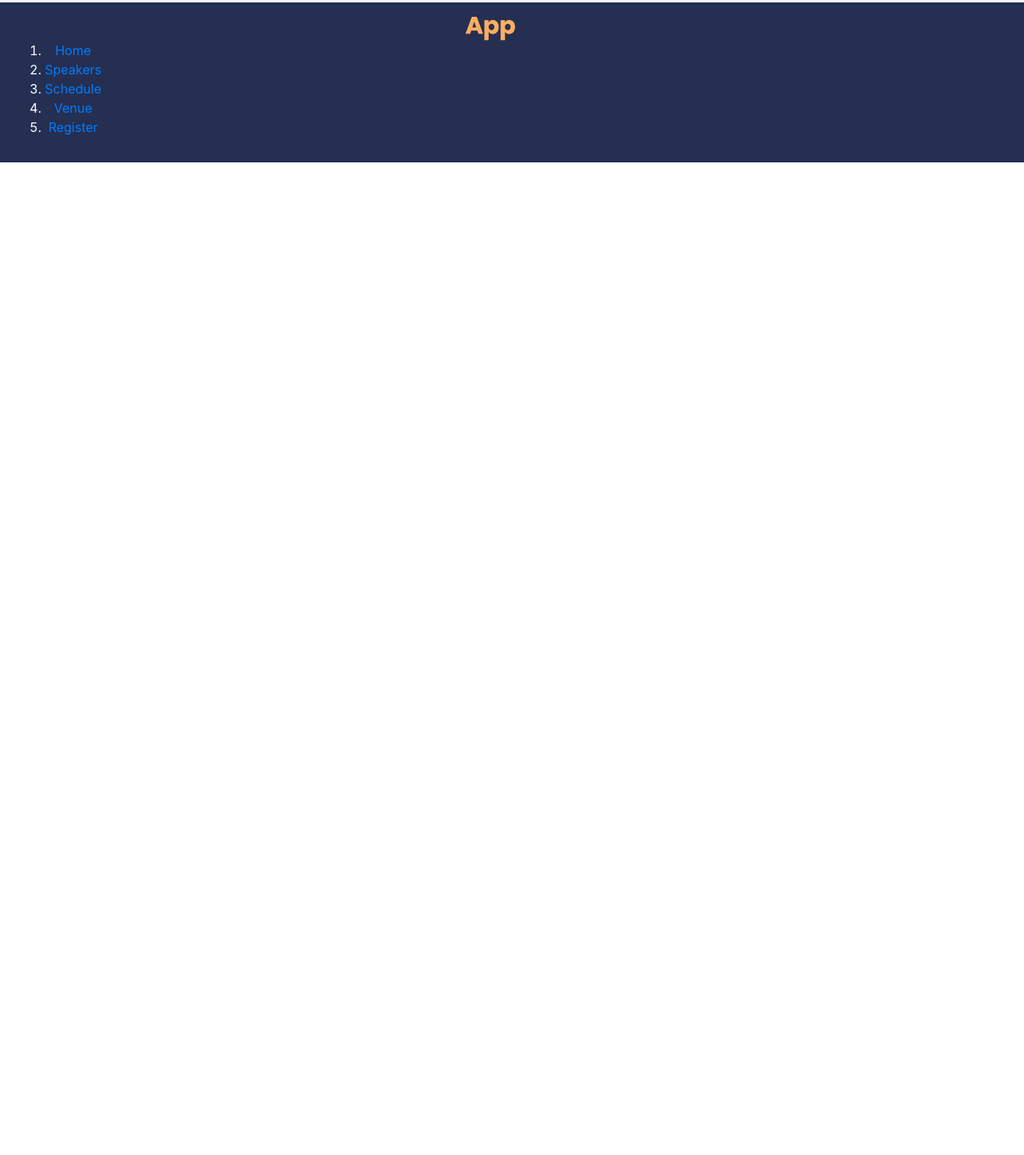
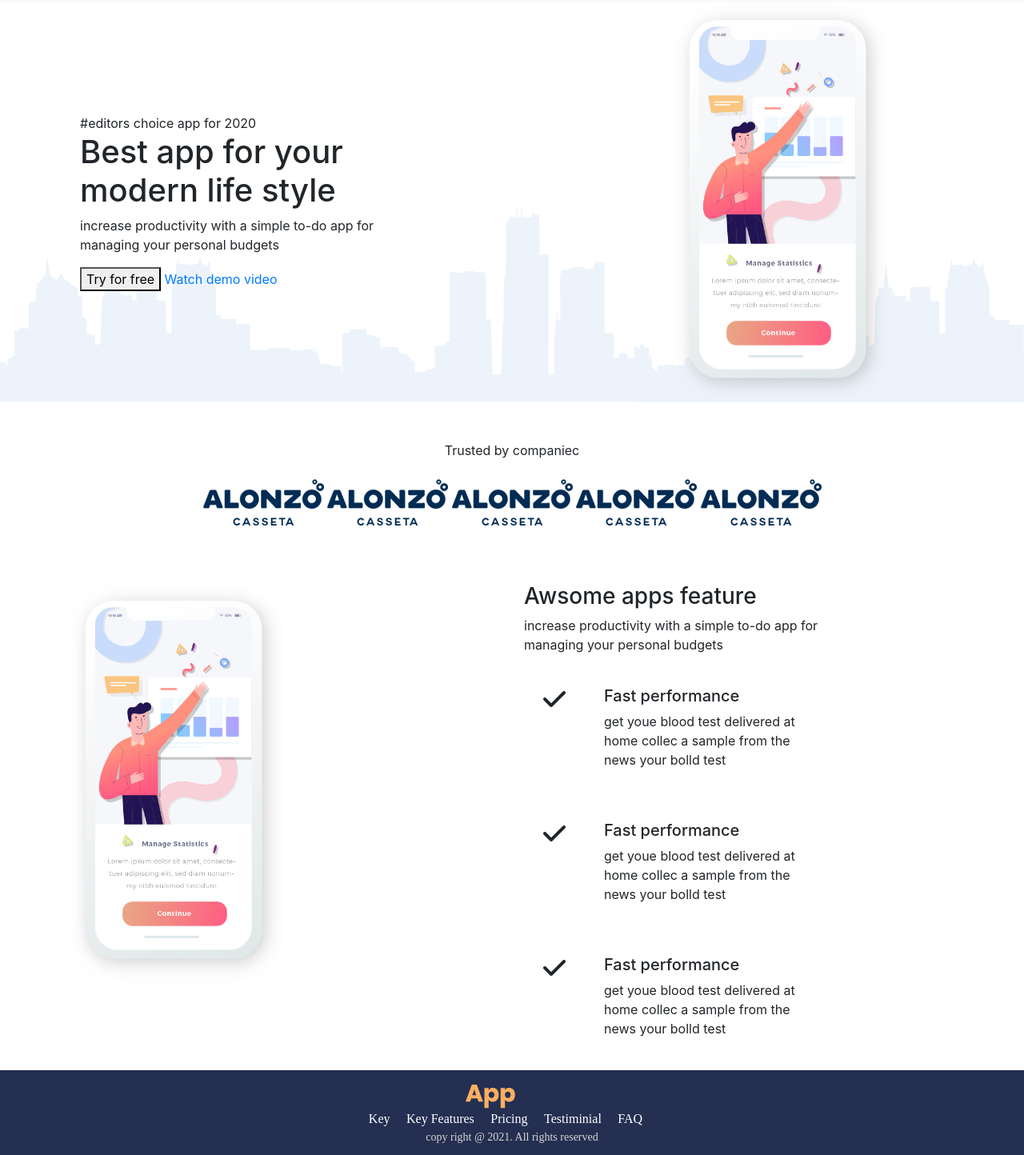
Before and after one commit to Efrana/Practice-bootstrap, a plain HTML site: page index.html in a window 1280 px wide. Shown: the part 56-1500 px from the top of the page at 80% size. Before the commit the page ends 800 px from the top, so only its background shows below. Drawn offline with nearby package versions, Linux system fonts and the light colour scheme.

Commit message:
header section build

```diff
--- a/css/main.css
+++ b/css/main.css
@@ -5,3 +5,22 @@
     background-color: #242f51;
     color: white;
 }
+.f-content{
+    font-size: 16px;
+    font-family: 'Poppins';
+    padding-right: 16px;
+}
+.copy-right{
+    font-size: 14px;
+    font-family: 'Poppins';
+    color: #d8d3d3;
+
+}
+.banner-img{
+    height: 500px;
+}
+#home-section{
+    background: url(../img/header2.png);
+    background-repeat: no-repeat;
+    background-position: bottom;
+}
--- a/index.html
+++ b/index.html
@@ -9,7 +9,8 @@
         Practice
     </title>
     <!-- Bootstrap CSS -->
-	<link rel="stylesheet" href="https://maxcdn.bootstrapcdn.com/bootstrap/4.0.0/css/bootstrap.min.css" integrity="sha384-Gn5384xqQ1aoWXA+058RXPxPg6fy4IWvTNh0E263XmFcJlSAwiGgFAW/dAiS6JXm" crossorigin="anonymous">
+    <link rel="stylesheet" href="https://maxcdn.bootstrapcdn.com/bootstrap/4.0.0/css/bootstrap.min.css"
+        integrity="sha384-Gn5384xqQ1aoWXA+058RXPxPg6fy4IWvTNh0E263XmFcJlSAwiGgFAW/dAiS6JXm" crossorigin="anonymous">
     <link href="https://fonts.googleapis.com/css?family=Open+Sans:300,300i,400,400i,600,600i,700,700i"
         rel="stylesheet" />
     <link rel="stylesheet" href="css/animate.css" />
@@ -24,9 +25,10 @@
     <nav class="navbar navbar-expand-md navbar-light bg-light navbar-custom">
         <div class="container">
             <div class="row">
-              <a href="#" class="navbar-brand"><img src="img/Header.png" class="img-responsive"
-                alt="Logo" /></a>
-                <button class="navbar-toggler" type="button" data-toggle="collapse" data-target="#navbarSupportedContent" aria-controls="navbarSupportedContent" aria-expanded="false" aria-label="Toggle navigation">
+                <a href="#" class="navbar-brand"><img src="img/Header.png" class="img-responsive" alt="Logo" /></a>
+                <button class="navbar-toggler" type="button" data-toggle="collapse"
+                    data-target="#navbarSupportedContent" aria-controls="navbarSupportedContent" aria-expanded="false"
+                    aria-label="Toggle navigation">
                     <span class="navbar-toggler-icon"></span>
                 </button>
                 <div class="collapse navbar-collapse" id="navbarSupportedContent">
@@ -52,24 +54,99 @@
             </div>
         </div>
     </nav>
+    <header id="home-section">
+        <div class="dark-overlay">
+            <div class="home-inner container">
+                <div class="row-h1 d-flex align-items-center">
+                    <div class="col-lg-8 d-none d-lg-block">
+                        <span>#editors choice app for 2020</span>
+                        <h1>Best app for your <br />modern life style</h1>
+                        <p>increase productivity with a simple to-do app for <br/>managing your personal budgets</p>
+                        <button>Try for free</button>
+                        <a href="#">Watch demo video</a>
+                    </div>
+                    <div class="col-lg-4">
+                        <img src="img/Vector Smart Object.png" class="img-responsive banner-img" alt="Logo" />
+                    </div>
+                </div>
+            </div>
+        </div>
+    </header>
+    <!-- explore head section start -->
+    <section id="explore-head-section">
+        <div class="container">
+            <div class="row">
+                <div class="col text-center py-5">
+                   <span>Trusted by companiec</span>
+                   <div class="py-4">
+                    <img src="img/Group 56.png" alt="Logo" />
+                    <img src="img/Group 56.png" alt="Logo" />
+                    <img src="img/Group 56.png" alt="Logo" />
+                    <img src="img/Group 56.png" alt="Logo" />
+                    <img src="img/Group 56.png" alt="Logo" />
+                   </div>
+                </div>
+            </div>
+        </div>
+    </section>
+     <!-- explore head section end -->
+     <!-- explore section start  -->
+     <secion id="explore-section" class="py-5">
+         <div class="container">
+             <div class="row">
+                 <div class="col-md-6">
+                    <img src="img/Vector Smart Object.png" class="img-responsive banner-img" alt="Logo" />
+                 </div>
+                 <div class="col-md-6">
+                     <h3>Awsome apps feature</h3>
+                     <p>increase productivity with a simple to-do app for<br/>managing your personal budgets</p>
+                     <div class="d-flex">
+                         <div class="p-4 align-self-start">
+                             <i class="fa fa-check fa-2x"></i>
+                         </div>
+                         <div class="p-4 align-self-end">
+                             <h5>Fast performance</h5>
+                             <p>get youe blood test delivered at <br/>home collec a sample from the<br/>news your bolld test</p>
+                         </div>
+
+                     </div>
+                     <div class="d-flex">
+                        <div class="p-4 align-self-start">
+                            <i class="fa fa-check fa-2x"></i>
+                        </div>
+                        <div class="p-4 align-self-end">
+                            <h5>Fast performance</h5>
+                            <p>get youe blood test delivered at <br/>home collec a sample from the<br/>news your bolld test</p>
+                        </div>
+
+                    </div>
+                    <div class="d-flex">
+                        <div class="p-4 align-self-start">
+                            <i class="fa fa-check fa-2x"></i>
+                        </div>
+                        <div class="p-4 align-self-end">
+                            <h5>Fast performance</h5>
+                            <p>get youe blood test delivered at <br/>home collec a sample from the<br/>news your bolld test</p>
+                        </div>
+
+                    </div>
+                 </div>
+             </div>
+         </div>
+
+     </secion>
+     <!-- explore section end  -->
 
     <footer class=" group">
-
         <div class="text-center p-3">
-      <a href=""><img src="img/Header.png" class="img-responsive" /></a>
-      <nav class="nav">
-        <ol>
-          <li><a href="index.html">Home</a></li>
-
-          <li><a href="speakers.html">Speakers</a></li>
-
-          <li><a href="schedule.html">Schedule</a></li>
-
-          <li><a href="venue.html">Venue</a></li>
-
-          <li><a href="register.html">Register</a></li>
-        </ol>
-      </nav>
+            <a href="#"><img src="img/Header.png" class="img-responsive" /></a>
+            <br />
+            <span class="f-content">Key</span>
+            <span class="f-content">Key Features</span>
+            <span class="f-content">Pricing</span>
+            <span class="f-content">Testiminial</span>
+            <span class="f-content">FAQ</span>
+            <p class="copy-right">copy right @ 2021. All rights reserved</p>
         </div>
 
     </footer>
```
Also changed, not shown: img/Group 56.png (added), img/Vector Smart Object.png (added), img/header2.png (added), img/login.jpg (deleted). Lines whose indentation alone changed are shown as unchanged.
